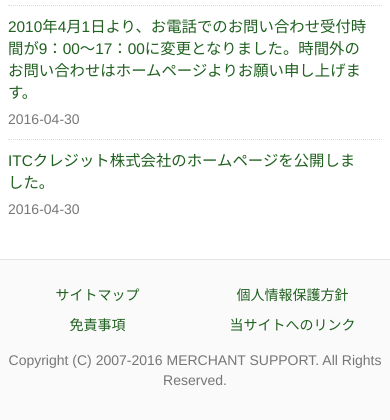
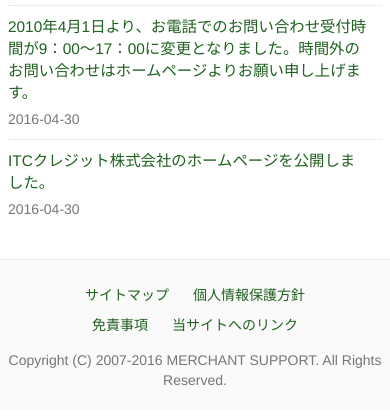
Before and after one commit to JinXiaohu/www.merchant-s.com, a PHP site: page /database/ in a window 390 px wide. Shown: the part 1296-1716 px from the top of the page. After the commit the page ends 1682 px from the top, so only its background shows below. Run offline with PHP 8.4, Linux system fonts and the light colour scheme.

Commit message:
2016-5-18 19:43
修改了footer的样式。

```diff
--- a/src/application/views/common/footer.php
+++ b/src/application/views/common/footer.php
@@ -6,47 +6,41 @@
   color: #767676;
   background-color: #fafafa;
   border-top: 1px solid #e5e5e5;
-}
-.footer_container{
-  max-width: 550px;
-  padding-left: 8px;
-  padding-right: 8px;
-  margin-left: auto;
-  margin-right: auto;
   text-align: center;
 }
-#copyright{
-  margin-top: 10px;
+.block-sm{
+  display: inline;
 }
 .flink{
   display: inline;
   padding: 5px 10px;
 }
 @media (max-width: 500px){
-  .flink{
+  .block-sm{
     display: block;
-    float: left;
-    width: 50%;
-    padding-left: 8px;
-    padding-right: 8px;
+    padding-top: 5px;
+    padding-bottom: 5px;
   }
+}
+#copyright{
+  margin-top: 10px;
 }
 </style>
 
 </div><!--end of container-->
 
 <div class="footer">
-
-<div class="footer_container">
-
-  <div class="row">
-    <div class="flink"><a href="<?php echo $base_path;?>sitemap">サイトマップ</a></div>
-    <div class="flink"><a href="<?php echo $base_path;?>policy">個人情報保護方針</a></div>
-    <div class="flink"><a href="<?php echo $base_path;?>disclaimer">免責事項</a></div>
-    <div class="flink"><a href="<?php echo $base_path;?>link">当サイトへのリンク</a></div>
+  <div>
+    <div class="block-sm">
+      <span class="flink"><a href="<?php echo $base_path;?>sitemap">サイトマップ</a></span>
+      <span class="flink"><a href="<?php echo $base_path;?>policy">個人情報保護方針</a></span>
+    </div>
+    <div class="block-sm">
+      <span class="flink"><a href="<?php echo $base_path;?>disclaimer">免責事項</a></span>
+      <span class="flink"><a href="<?php echo $base_path;?>link">当サイトへのリンク</a></span>
+    </div>
   </div>
-  <p id="copyright">Copyright (C) 2007-2016 MERCHANT SUPPORT. All Rights Reserved.</p>
-</div>
+  <div id="copyright">Copyright (C) 2007-2016 MERCHANT SUPPORT. All Rights Reserved.</div>
 </div>
 
 <script type="text/javascript">
```
